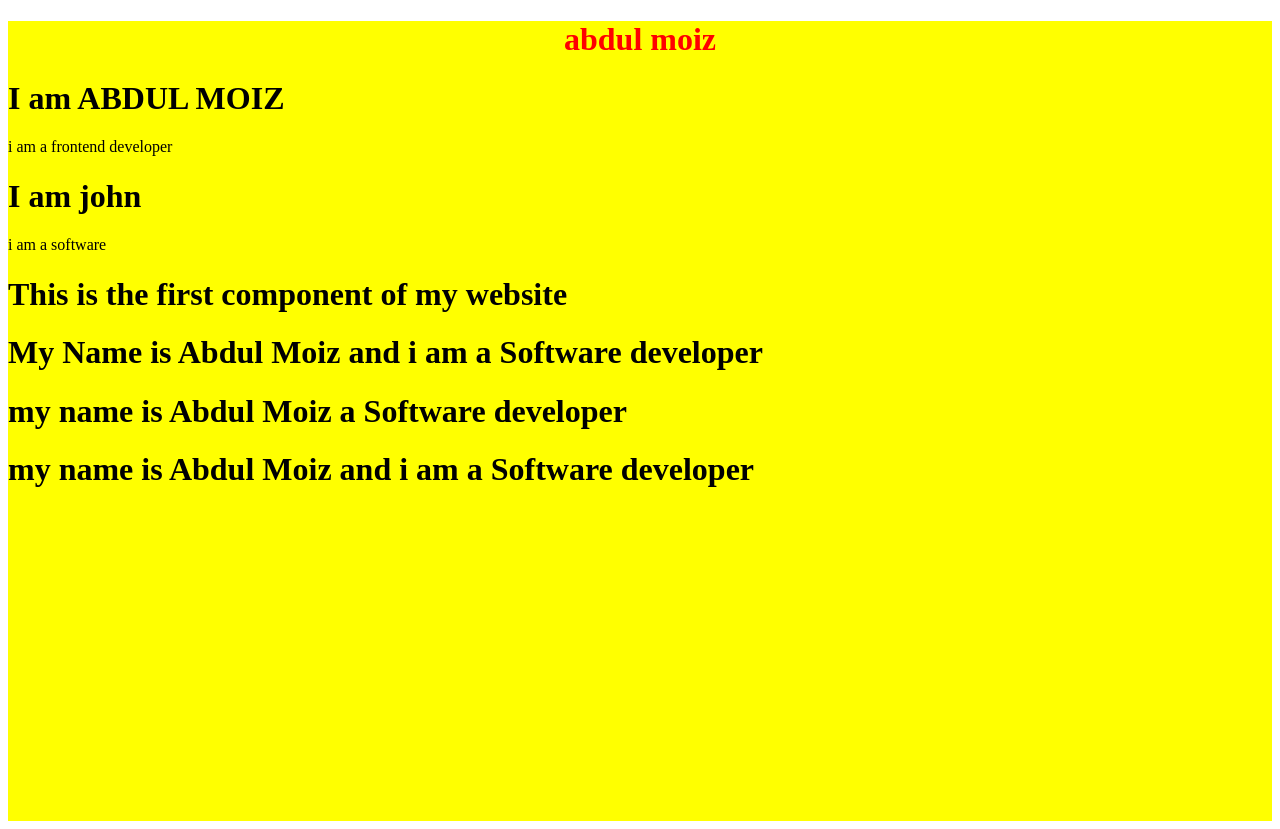
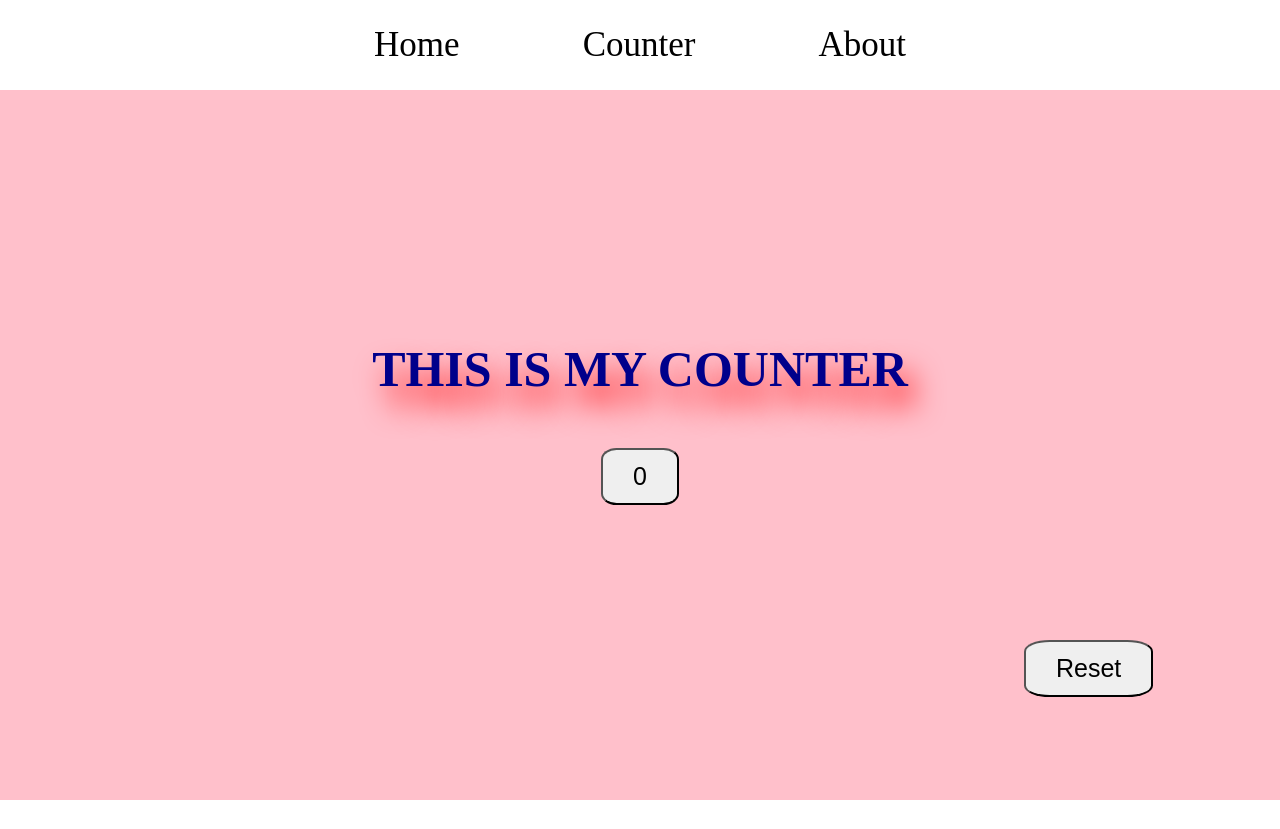
Before and after one commit to abdulmoiz65/React, a React (Create React App) app in the folder firstapplication/: page / in a window 1280 px wide. After the commit the page ends 800 px from the top, so only its background shows below. Built offline with nearby package versions, Linux system fonts and the light colour scheme.

Commit message:
Simple Counter App

```diff
--- a/firstapplication/src/App.jsx
+++ b/firstapplication/src/App.jsx
@@ -1,19 +1,21 @@
-import React,{useState,useEffect} from "react";
+import React from "react";
 import "./App.css";
 
-import header from "./Components/header";
-import counter from "./Components/counter";
+import "./project.css";
+import Header from "./Components/header";
+import Counter from "./Components/counter";
+
 
 function App(){
 
    return(
     <>
-    <header/>
-    <counter/>
+    <div className="Main">
+    <Header />
+    <Counter />
+    </div>
     </>
 
    );
-
 }
-
 export default App;
--- a/firstapplication/src/Components/counter.js
+++ b/firstapplication/src/Components/counter.js
@@ -1,15 +1,35 @@
-import React from "react";
+// import React from "react";
+import React, { useState } from "react";
 
-function counter() {
+import "../project.css";
+
+function Counter() {
+
+let count =  0 ;
+const [currentState , UpdatedState] = useState(count);
+const clickit = () =>{
+
+     UpdatedState(currentState + 1) ;
+
+}
+
+const reset = () =>{
+   UpdatedState(0);
+}
 
         return(
-            <>
-            <h1>this is the counter of my web</h1>
-            <p>press the start button for the counter </p>
-            </>
+        <>
+        <div className="count">
+
+            <h3>This is my counter</h3>
+                <button onClick={clickit}>  {currentState} </button>
+                <button className="reset" onClick={reset} > Reset </button>
+
+            </div>
+        </>
 
         );
 
 }
 
-export default counter;
+export default Counter;
--- a/firstapplication/src/Components/header.js
+++ b/firstapplication/src/Components/header.js
@@ -1,13 +1,17 @@
 import React from "react";
+import "../project.css";
 
-function header() {
+function Header() {
     return(
-        <>
-        <h1>this is my web header</h1>
-        <p>this is the content of my web</p>
-        </>
+       <div className="myheader">
+            <ul>
+                <li>Home</li>
+                <li>Counter</li>
+                <li>About</li>
+            </ul>
+       </div>
     );
 
 }
 
-export default header;
+export default Header;
--- a/firstapplication/src/index.js
+++ b/firstapplication/src/index.js
@@ -1,56 +1,15 @@
 import React from 'react';
 import ReactDOM from 'react-dom';
 
-import Headerr from './headerr';
-import User from './user';
+import App from "./App.jsx"
 
-// const root = ReactDOM.createRoot(document.getElementById('root'));
-
-const div = {
-  margin: '0',
-  padding: '0',
-  boxSizing: 'border-box',
-  background: 'yellow',
-  height: '100vh',
-  width: '100%'
-};
-
-const a="Abdul Moiz";
-const b="a Software developer";
 
 
 ReactDOM.render(
 
-<div style={div}>
-  <h1 style={{color : 'red' , textAlign:'center'}}>abdul moiz</h1>
-
-  {/* react components */}
- <>
- <User name="ABDUL MOIZ"   expertise = "frontend developer"/>
- <User name="john" expertise = "software"/>
- </>
- <>
-  <Headerr/>
-  </>
-
-
-{/* TEMPLATE LITERALS  */}
-
-  {/* Fragment first method */}
-  <>
-  <h1>My Name is {a} and i am {b}</h1>
-  </>
-
-  <>
-  <h1>my name is {a + " " + b }</h1>
-  </>
-
-  <>
-  <h1>{`my name is ${a} and i am ${b}`}</h1>
-  </>
-
-  </div>,
-
+<>
+<App />
+</>,
 
   document.getElementById('root')
 );
--- /dev/null
+++ b/firstapplication/src/project.css
@@ -0,0 +1,53 @@
+*{
+    margin:0;
+    padding: 0;
+    box-sizing: border-box;
+}
+
+.Main{
+    background-color: pink;
+    height: 100vh;
+    width:100%
+
+}
+
+/* header css  */
+.myheader{
+    background-color: white;
+    color: black;
+}
+.myheader ul{
+    font-family: cursive;
+    display: flex;
+    justify-content: center;
+    list-style: none;
+    font-size: 35px;
+    padding: 25px;
+    gap: 10%;
+}
+
+.count{
+    padding: 200px;
+
+}
+h3{
+    padding: 50px;
+    color:darkblue;
+    text-align: center;
+    font-size: 50px;
+    text-transform: uppercase;
+    font-family: 'Times New Roman', Times, serif;
+    text-shadow: 10px 20px 30px red;
+}
+button{
+    display: block;
+    margin: auto;
+    padding: 12px 30px;
+    font-size: 25px;
+    border-radius: 20%;
+}
+.reset{
+    position: absolute;
+    left:80%;
+    top:80%;
+}
```
